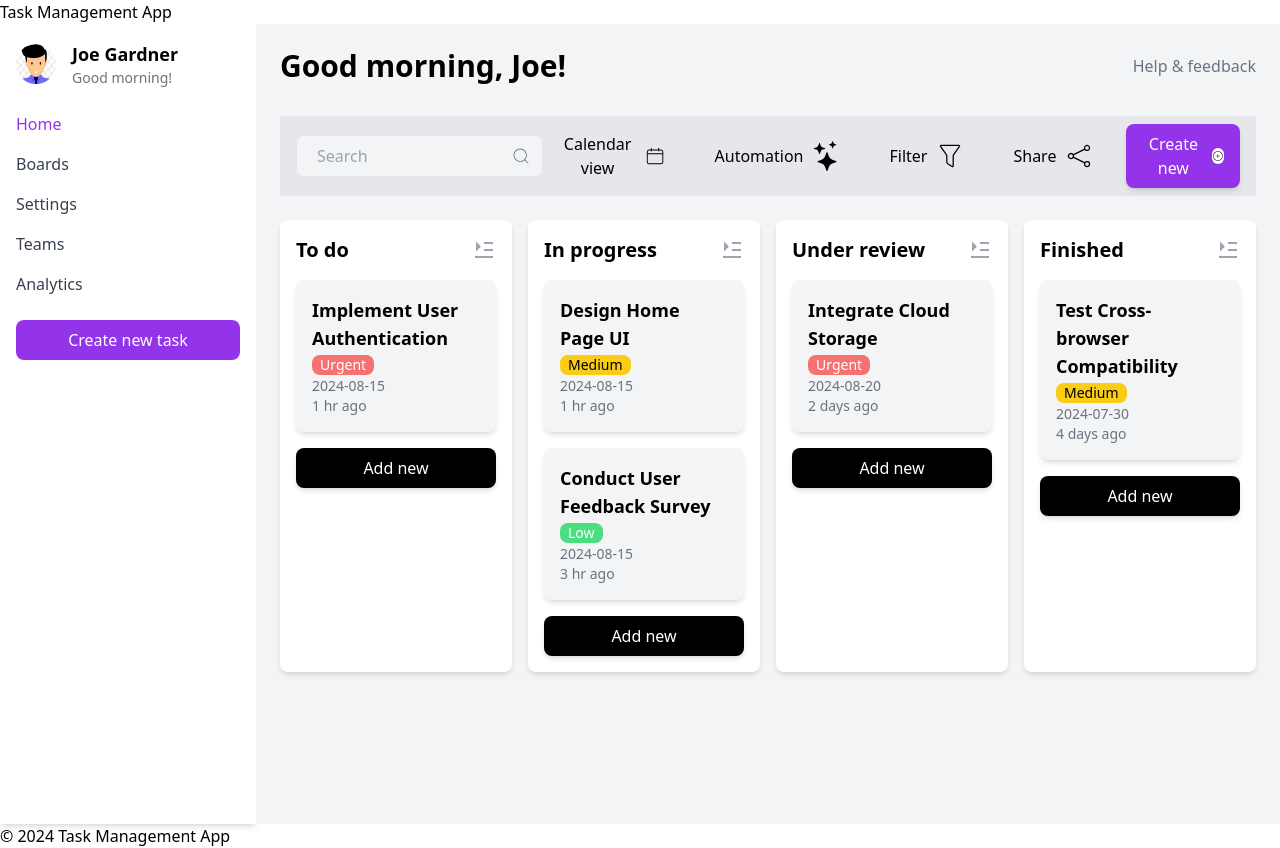
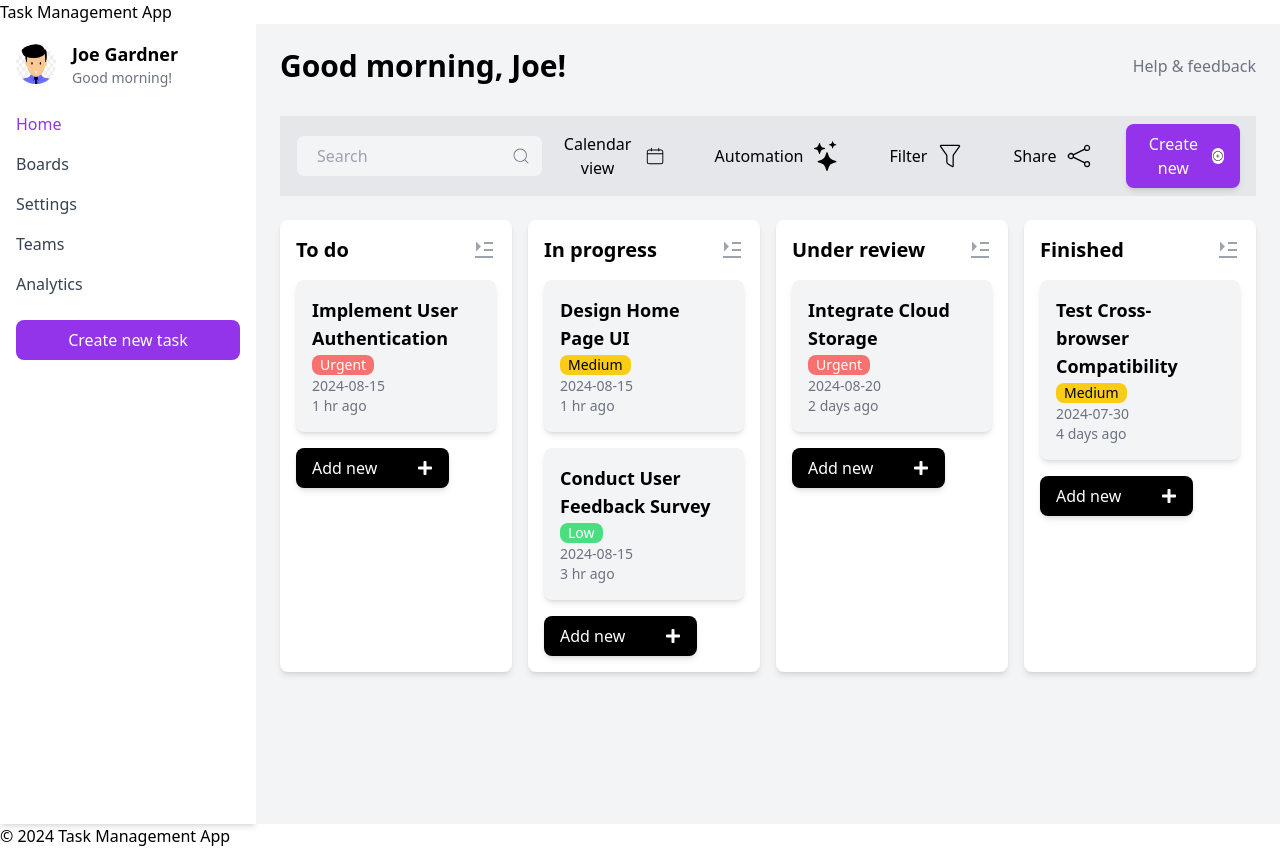
Before and after one commit to GreatnessGrace/Task-Manager, a Next.js app in the folder my-task-app/: page /task in a window 1280 px wide. Built offline with nearby package versions, Linux system fonts and the light colour scheme.

Commit message:
[WIP] Task Column Update

```diff
--- a/my-task-app/src/app/components/TaskColumn.tsx
+++ b/my-task-app/src/app/components/TaskColumn.tsx
@@ -1,6 +1,6 @@
 import React from 'react';
-import { AiFillEye, AiFillEyeInvisible } from 'react-icons/ai'; // Import icons
 import { RiMenuFold2Fill } from "react-icons/ri";
+import { FaPlus } from "react-icons/fa";
 
 interface Task {
   id: number;
@@ -41,7 +41,10 @@ const TaskColumn: React.FC<TaskColumnProps> = ({ title, tasks }) => {
             <p className="text-sm text-gray-500">{task.time}</p>
           </div>
         ))}
-        <button className="w-full bg-black text-white py-2 rounded-lg shadow-md">Add new</button>
+          <button className="px-4 py-2 bg-black text-white rounded-lg shadow-md flex items-center">
+            Add new  <FaPlus className='ml-10'/>
+          </button>
+
       </div>
     </div>
   );
```
